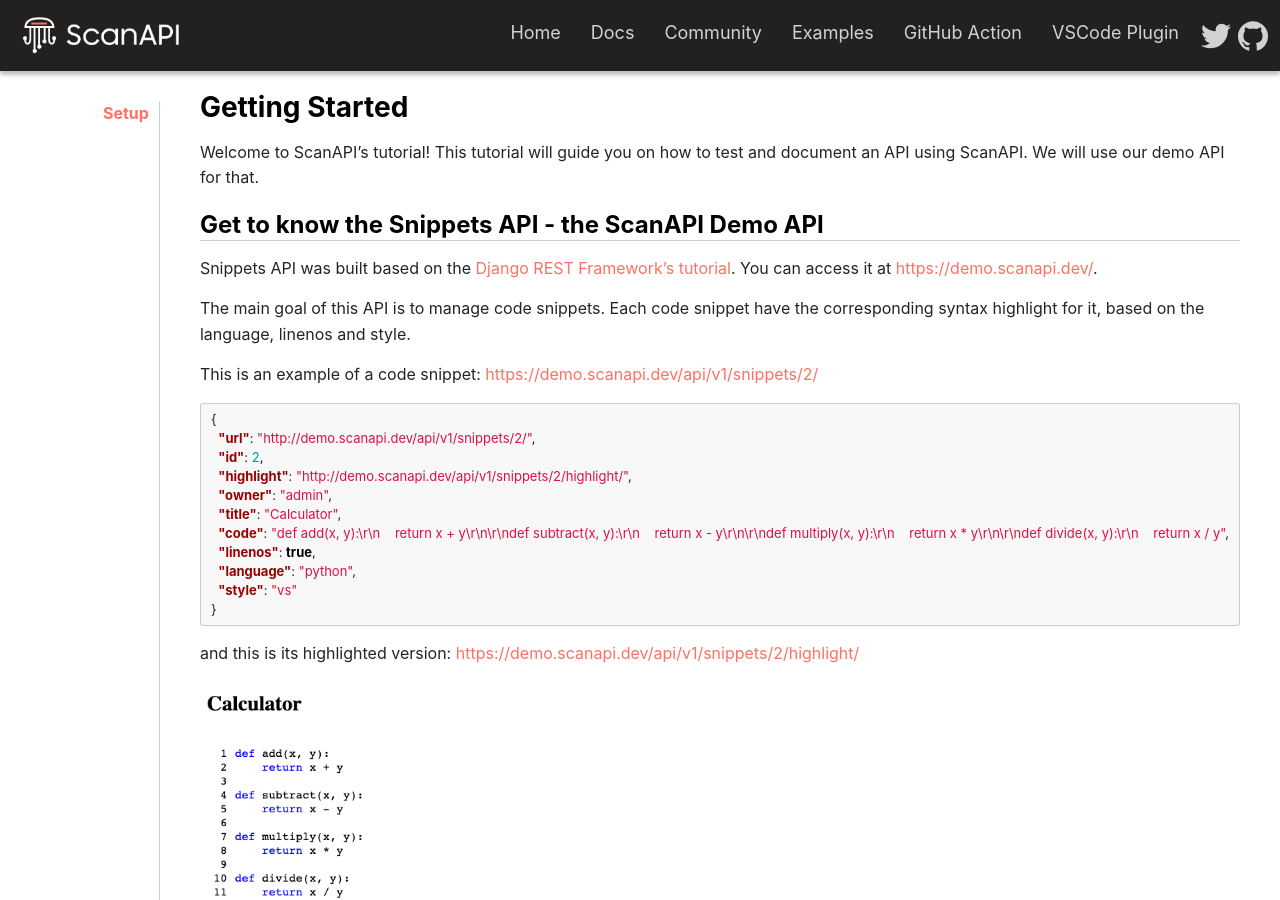
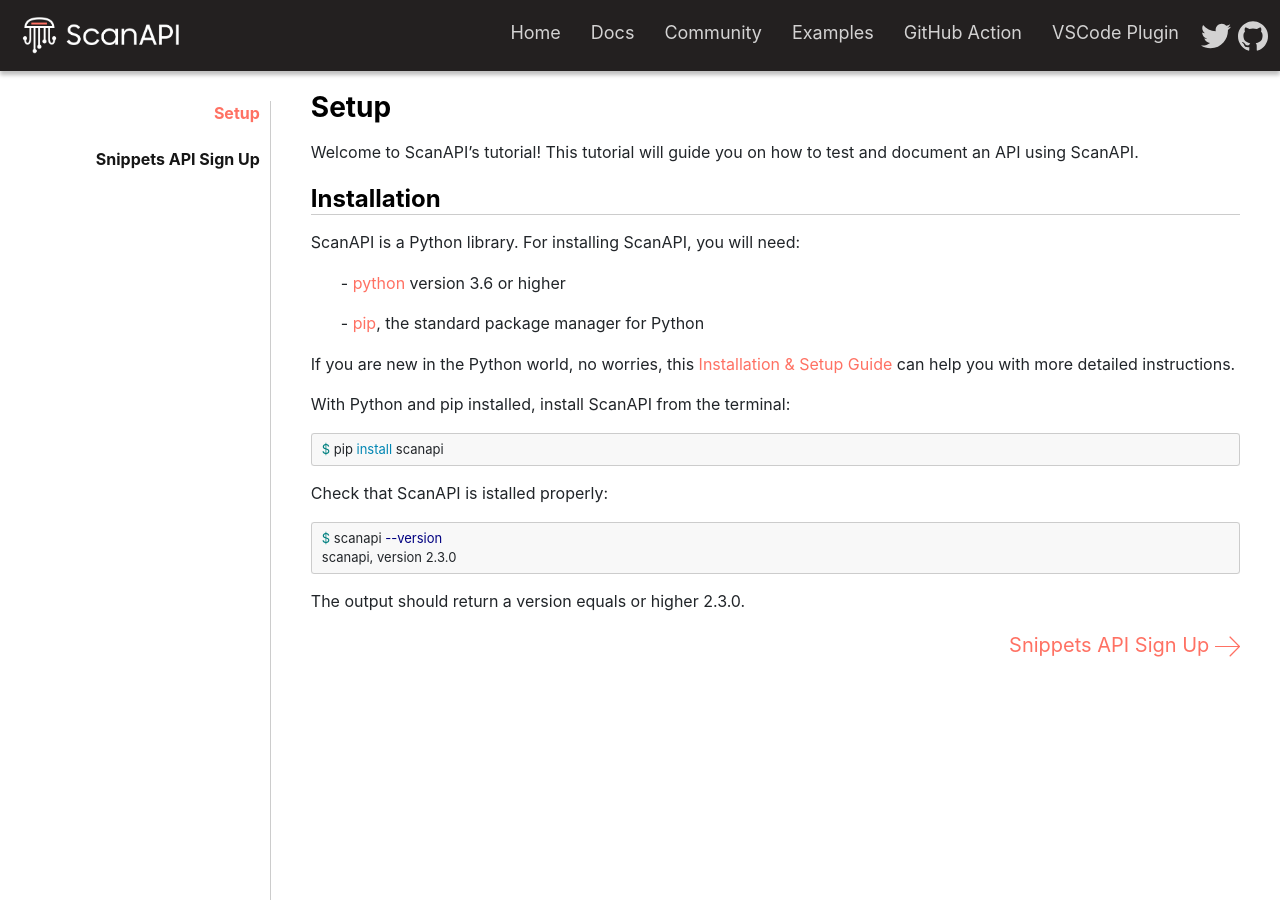
Before and after one commit to scanapi/website, a Jekyll site: the page built from _tutorials/page1.md, in a window 1280 px wide and 900 px high. Built offline with Jekyll 4.4.1, drawn with Linux system fonts in a browser that asks for light colours; some of the changed text lies outside the part shown.

Commit message:
Tutorial page 2

````diff
--- a/_tutorials/page1.md
+++ b/_tutorials/page1.md
@@ -1,92 +1,40 @@
 ---
 layout: tutorial
-title: Getting Started
+title: Setup
 name: Setup
-next_page_title: TODO
+next_page_title: Snippets API Sign Up
 ---
 
-# Getting Started
+# Setup
 
 Welcome to ScanAPI's tutorial! This tutorial will guide you on how to test and document an API using
-ScanAPI. We will use our demo API for that.
+ScanAPI.
 
-## Get to know the Snippets API - the ScanAPI Demo API
+## Installation
 
-Snippets API was built based on the [Django REST Framework's tutorial][drf-tutorial]. You can access
-it at [https://demo.scanapi.dev/](https://demo.scanapi.dev/).
+ScanAPI is a Python library. For installing ScanAPI, you will need:
 
-The main goal of this API is to manage code snippets. Each code snippet have the corresponding
-syntax highlight for it, based on the language, linenos and style.
+- \- [python][python] version 3.6 or higher
+- \- [pip][pip-installation], the standard package manager for Python
 
-This is an example of a code snippet:
-[https://demo.scanapi.dev/api/v1/snippets/2/](https://demo.scanapi.dev/api/v1/snippets/2/)
+If you are new in the Python world, no worries, this
+[Installation & Setup Guide][realpython-setup-guide] can help you with more detailed instructions.
 
-```json
-{
-  "url": "http://demo.scanapi.dev/api/v1/snippets/2/",
-  "id": 2,
-  "highlight": "http://demo.scanapi.dev/api/v1/snippets/2/highlight/",
-  "owner": "admin",
-  "title": "Calculator",
-  "code": "def add(x, y):\r\n    return x + y\r\n\r\ndef subtract(x, y):\r\n    return x - y\r\n\r\ndef multiply(x, y):\r\n    return x * y\r\n\r\ndef divide(x, y):\r\n    return x / y",
-  "linenos": true,
-  "language": "python",
-  "style": "vs"
-}
-```
-
-and this is its highlighted version: [https://demo.scanapi.dev/api/v1/snippets/2/highlight/](https://demo.scanapi.dev/api/v1/snippets/2/highlight/)
-
-<p>
-  <img
-    src="/assets/images/tutorial/page1/calculator-highlight.png"
-    width="200"
-    alt="An overview screenshot of the report."
-  >
-</p>
-
-### Documentation
-
-You can access the Snippets API [swagger][swagger] documentation at:
-[https://demo.scanapi.dev/api/v1/swagger-ui/](https://demo.scanapi.dev/api/v1/swagger-ui/)
-
-## Register on Snippets API
-
-Visit the [registration page][demo-api-registration] and create a new user:
-
-<p align="center">
-  <img
-    src="/assets/images/tutorial/page1/registration.png"
-    width="700"
-    alt="An overview screenshot of the report."
-  >
-</p>
-
-<p align="center">
-  <img
-    src="/assets/images/tutorial/page1/registration-complete.png"
-    width="700"
-    alt="An overview screenshot of the report."
-  >
-</p>
-
-## Install ScanAPI
-
-### Requirements
-
-- [python][python] version 3.6 or higher
-- [pip][pip-installation]
-
-### Install
+With Python and pip installed, install ScanAPI from the terminal:
 
 ```shell
 $ pip install scanapi
 ```
 
-[demo-api-registration]: https://demo.scanapi.dev/api/v1/rest-auth/registration/
-[demo-api-swagger]: https://demo.scanapi.dev/api/v1/swagger-ui/
-[demo-api]: https://demo.scanapi.dev/
-[drf-tutorial]: https://www.django-rest-framework.org/tutorial/1-serialization/
+Check that ScanAPI is istalled properly:
+
+```shell
+$ scanapi --version
+scanapi, version 2.3.0
+```
+
+The output should return a version equals or higher 2.3.0.
+
 [pip-installation]: https://pip.pypa.io/en/stable/installing/
 [python]: https://www.python.org/
-[swagger]: https://swagger.io/
+[realpython-setup-guide]: https://realpython.com/installing-python/
````
Also changed, not shown: _tutorials/page2.md (added, +77 -0 lines).
